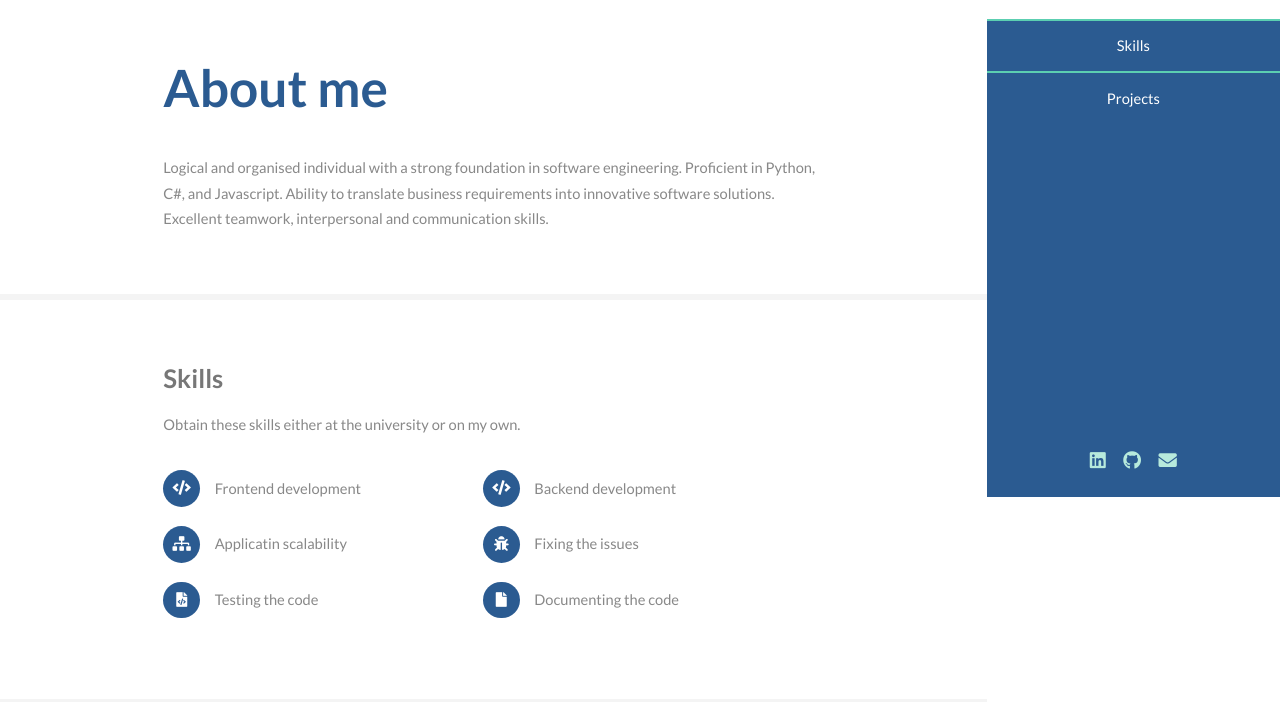
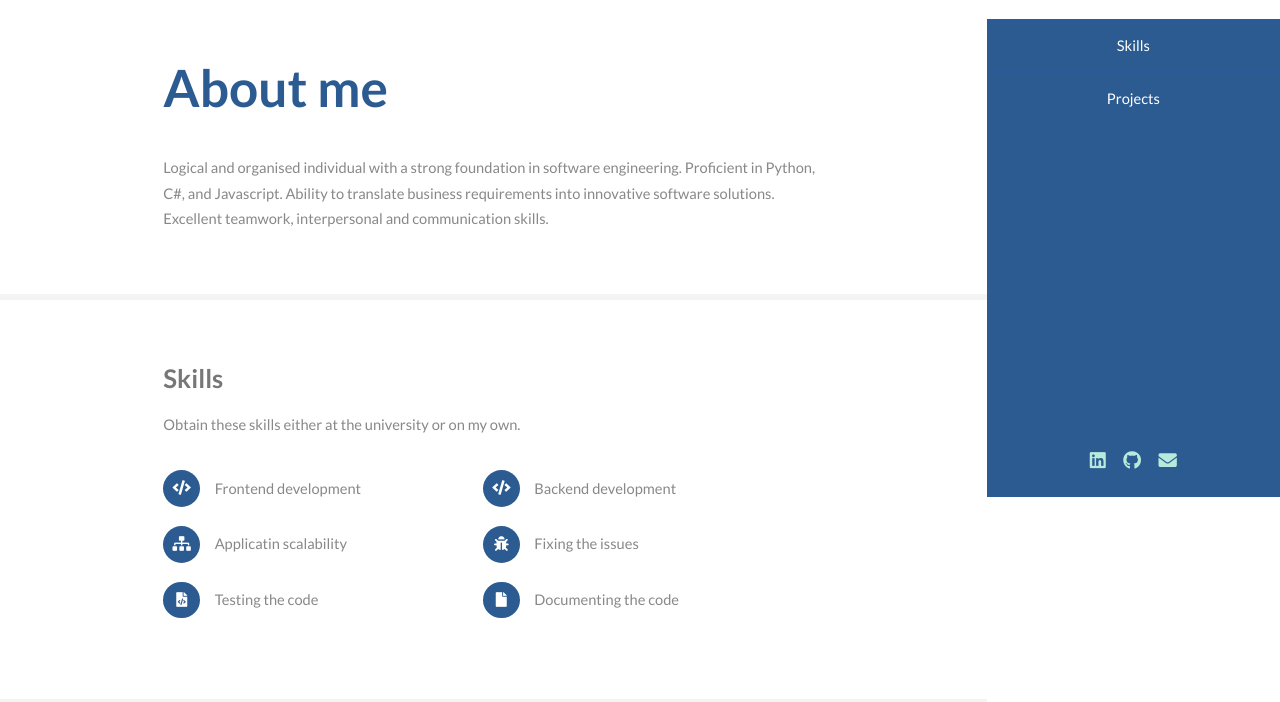
Before and after one commit to ShaimaManami/ShaimaManami.github.io, a plain HTML site: page index.html in a window 1280 px wide. Shown: the part 303-1005 px from the top of the page. Drawn offline with Linux system fonts and the light colour scheme; a script that the page names is missing.

Commit message:
Update main.css

```diff
--- a/assets/css/main.css
+++ b/assets/css/main.css
@@ -2785,7 +2785,7 @@ input, select, textarea {
 			}
 
 				#header > nav ul li {
-					border-top: solid 2px #5ccfb1;
+					border-top: solid 2px #2b5b99;
 					display: block;
 					padding: 0;
 				}
```
